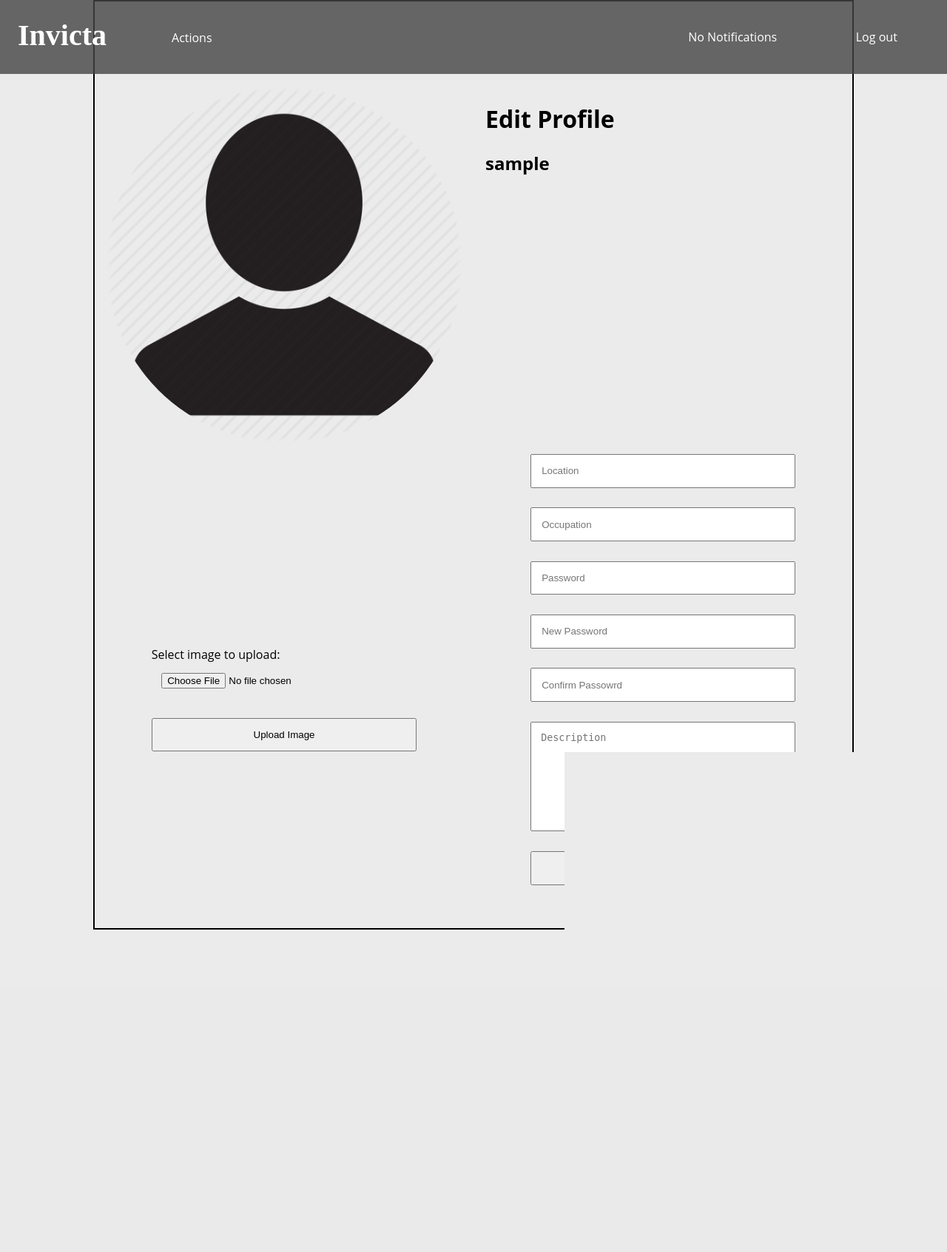
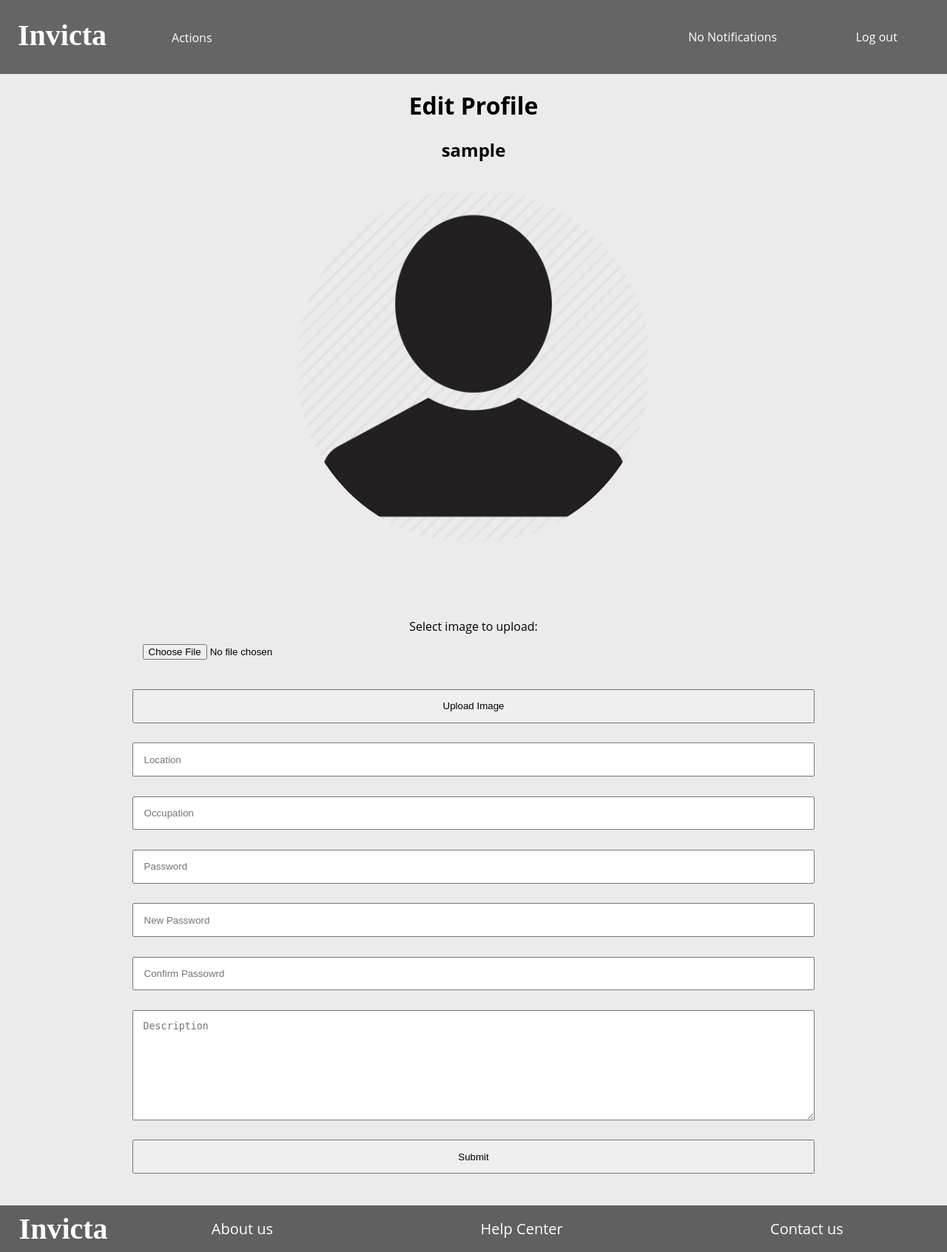
Before and after one commit to tiago-falves/Real-Estate-Website, a PHP site: page /Imobiliaria/editProfile.php in a window 1280 px wide. Shown: the whole page at 74% size. Before the commit the page ends 1257 px from the top, so only its background shows below. Run offline with PHP 8.4, Linux system fonts and the light colour scheme; the visitor is signed in with stand-in values (Sample User, id 1); data comes from the database, SQL or seed files in the repository; data that the repository does not hold is empty.

Commit message:
Changed a lot of css

```diff
--- a/Css/profile.css
+++ b/Css/profile.css
@@ -8,7 +8,7 @@ body{
     grid-template-columns: [left] 1fr [middle] 2fr [right] ;
     grid-template-rows: [top] auto  [middle] auto [bottom];
     text-align: left;
-    border: black solid 2px;
+    border: black solid 1px;
     width: 80%;
     height: 80%;
     margin: auto;
@@ -25,7 +25,7 @@ body{
 }
 
 
-#profile > img{
+#profile > img, #Editprofile > img{
     width: 30em;
     margin: 1em;
     border-radius: 50%;
@@ -53,21 +53,33 @@ body{
     width: 100%;
 }
 
+#Editprofile{
+    display: flexbox;
+    flex-direction: row;
+    width: 90%;
+    margin: auto;
+    text-align: center;
+}
 
 
 
-#profile > form{
+
+
+#Editprofile > form{
     display: flex;
     flex-direction: column;
-    width: 70%;
-    margin:auto;
+    width: 80%;
+    margin: auto;
+
 }
 #photoUpload{
     padding-top: 10vh;
+    grid-area: left / top / middle / bottom;
+
     /* grid-column: 1 / span 1;
     grid-row: 2 / span 1; */
 }
-#profile > form input , #profile > form textarea{
+#Editprofile > form input , #Editprofile > form textarea{
     margin-bottom: 2em;
     padding: 1em;
 }
@@ -77,10 +89,7 @@ body{
     grid-row: 2 / span 1; */
     padding-top: 50vh;
 }
-#comments {
-    /* grid-area: middle / left / middlebottom / middle; */
-    margin: 1em;
-}
+
 
 .SmallerPhotosCollumn {
     display: flex;
@@ -88,8 +97,6 @@ body{
     flex-direction: column;
     /* flex-grow: 1 ; */
 }
-
-
 
 
 #Reservations {
--- a/templates/user/editProfile.php
+++ b/templates/user/editProfile.php
@@ -10,7 +10,7 @@ if($profilePicture == false){
    $profilePicture = array("path" =>"noProfile.png");
 } ?>
 
-<div id = "profile">
+<div id = "Editprofile">
     <header>
         <h1>Edit Profile</h1>
         <h2><?php echo $_SESSION['username']; ?></h2>
```
Also changed, not shown: Css/home.css (+20 -15 lines).
